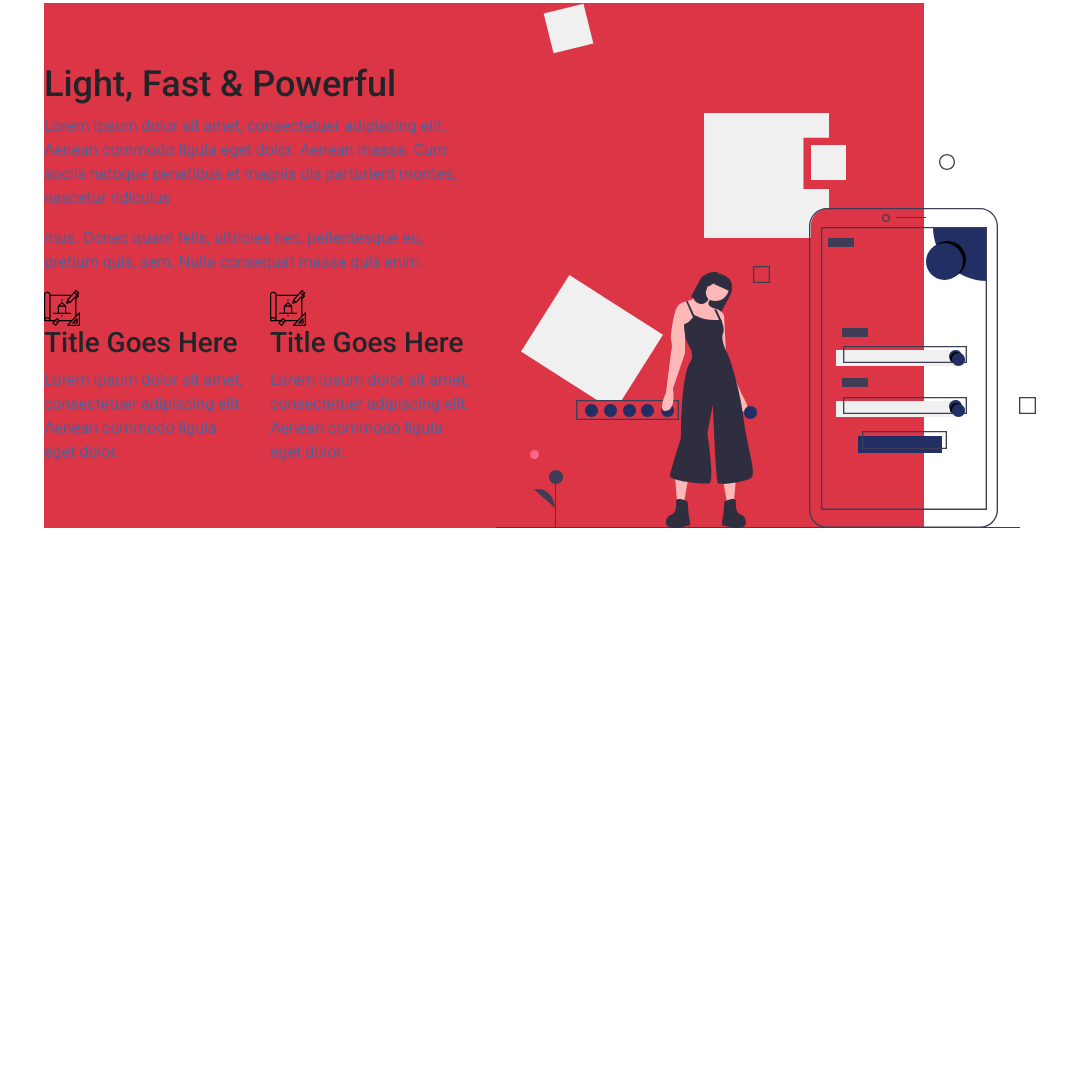
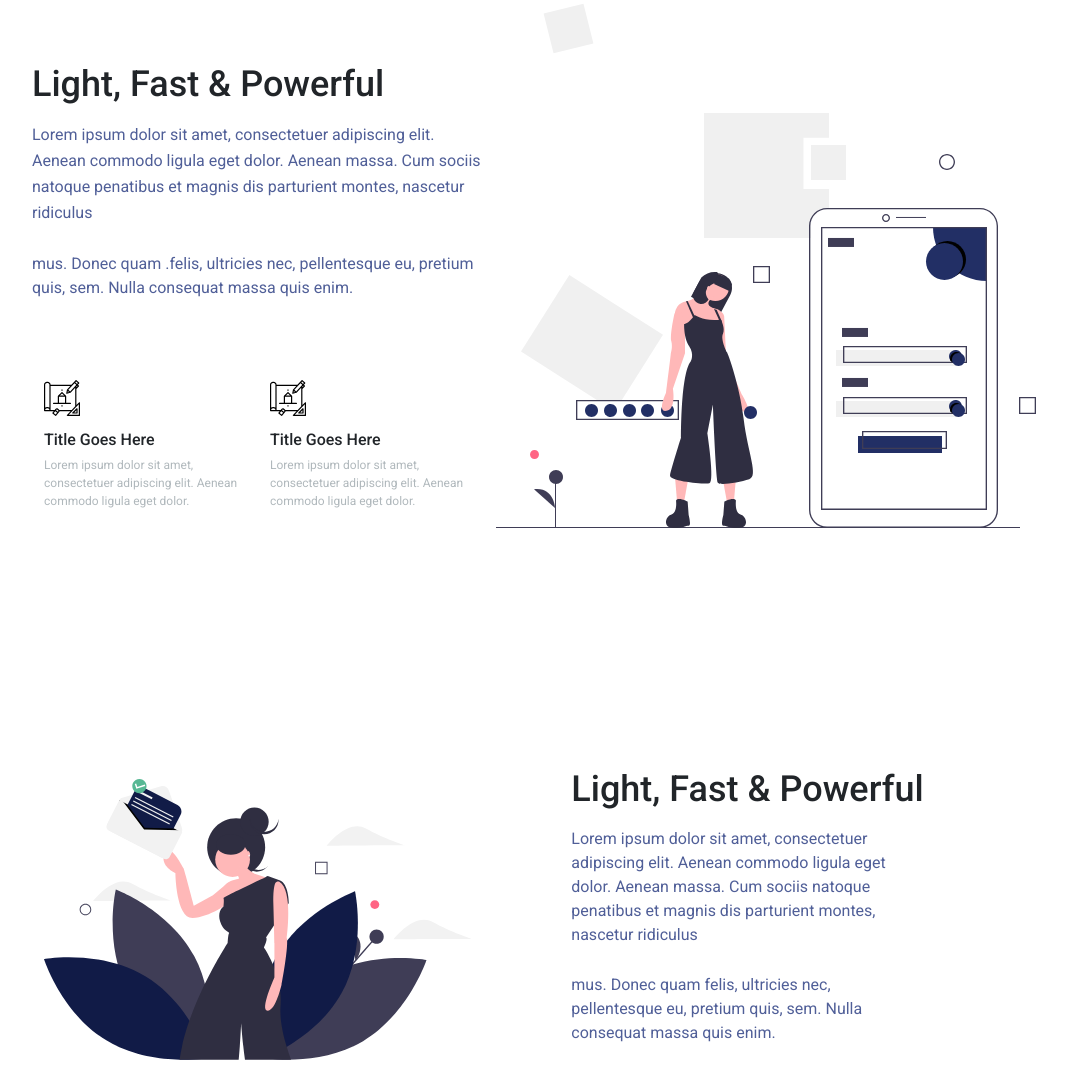
Before and after one commit to Sourabh9267/Landie_Figma_BS, a plain HTML site: page index.html in a window 1280 px wide. Shown: the part 1241-2316 px from the top of the page, without its empty margins (156-1223 px from the left). Before the commit the page ends 2009 px from the top, so only its background shows below. Drawn offline with nearby package versions, Linux system fonts and the light colour scheme.

Commit message:
Bs-Excercise 8 Updated with Pages

```diff
--- a/index.html
+++ b/index.html
@@ -102,10 +102,10 @@
 
 
 
-        <section id="details-page" class="details-sec bg-danger">
+        <section id="details-page" class="details-sec ">
 
 
-            <div class="row main">
+            <div class="row main ">
 
                 <div class="col-6">
                     <div class="row">
@@ -113,7 +113,7 @@
                             <h2>Light, Fast & Powerful</h2>
 
                             <p>Lorem ipsum dolor sit amet, consectetuer adipiscing elit. Aenean commodo ligula eget dolor. Aenean massa. Cum sociis natoque penatibus et magnis dis parturient montes, nascetur ridiculus </p>
-                            <p>mus. Donec quam felis, ultricies nec, pellentesque eu, pretium quis, sem. Nulla consequat massa quis enim.</p>
+                            <p>mus. Donec quam .felis, ultricies nec, pellentesque eu, pretium quis, sem. Nulla consequat massa quis enim.</p>
                         </div>
                     </div>
 
@@ -147,6 +147,76 @@
         </section>
 
 
+
+        <section id="page1" class="pages-sec">
+
+            <div class="row">
+
+                <div class="col-6 d-flex">
+
+                    <img src="assets/img/page_1_main.svg" alt="" class="img-fluid">
+
+                </div>
+                <div class="col-5 offset-1 content my-auto">
+
+                    <h2>Light, Fast & Powerful</h2>
+                    <p>Lorem ipsum dolor sit amet, consectetuer adipiscing elit. Aenean commodo ligula eget dolor. Aenean massa. Cum sociis natoque penatibus et magnis dis parturient montes, nascetur ridiculus </p>
+                    <p>mus. Donec quam felis, ultricies nec, pellentesque eu, pretium quis, sem. Nulla consequat massa quis enim.</p>
+
+
+                </div>
+
+            </div>
+
+
+        </section>
+
+        <section id="page2" class="pages-sec">
+
+            <div class="row">
+
+                <div class="col-6 d-flex">
+
+                    <img src="assets/img/page_2_main.svg" alt="" class="img-fluid">
+
+                </div>
+                <div class="col-5 offset-1 content my-auto">
+
+                    <h2>Light, Fast & Powerful</h2>
+                    <p>Lorem ipsum dolor sit amet, consectetuer adipiscing elit. Aenean commodo ligula eget dolor. Aenean massa. Cum sociis natoque penatibus et magnis dis parturient montes, nascetur ridiculus </p>
+                    <p>mus. Donec quam felis, ultricies nec, pellentesque eu, pretium quis, sem. Nulla consequat massa quis enim.</p>
+
+
+                </div>
+
+            </div>
+
+
+        </section>
+        <section id="page3" class="pages-sec">
+
+            <div class="row">
+
+                <div class="col-6 d-flex">
+
+                    <img src="assets/img/page_3_main.svg" alt="" class="img-fluid">
+
+                </div>
+                <div class="col-5 offset-1 content my-auto ">
+
+                    <h2>Light, Fast & Powerful</h2>
+                    <p>Lorem ipsum dolor sit amet, consectetuer adipiscing elit. Aenean commodo ligula eget dolor. Aenean massa. Cum sociis natoque penatibus et magnis dis parturient montes, nascetur ridiculus </p>
+                    <p>mus. Donec quam felis, ultricies nec, pellentesque eu, pretium quis, sem. Nulla consequat massa quis enim.</p>
+
+                    <button class="btn px-4 py-1 btn_primary">Purchase UI Kit</button>
+
+                </div>
+
+            </div>
+
+
+        </section>
+
     </div>
 
 
--- a/style.css
+++ b/style.css
@@ -161,13 +161,66 @@ font: 400 var(--t-light);
 
 .details-sec .content{
     margin-top: 60px;
+    padding: 0;
 }
 
 .details-sec .main .content h2{
     font-size: 36px;
+    margin-bottom: 16px;
 
 }
 
 .details-sec .main .content p{
     font-size: 16px;
 }
+
+.details-sec .main .content p:nth-child(2){
+    line-height: 26px;
+    margin-bottom: 26px;
+}
+
+.details-sec .main .content p:nth-child(3){
+    margin-bottom: 80px;
+
+}
+
+.details-sec .main .box img{
+margin-bottom: 14px;
+}
+
+.details-sec .main .box h3{
+font-size: 16px;
+font-weight: 500;
+margin-bottom: 6px;
+}
+
+.details-sec .main .box p{
+font-size: 12px;
+font-weight: 400;
+color: var(--grey);
+}
+
+
+
+/*Pages Sections*/
+
+.pages-sec{
+margin-bottom: 214px;
+}
+
+.pages-sec .content h2{
+    font-size: 36px;
+    font-weight: 500;
+    margin-bottom: 16px;
+}
+
+.pages-sec .content p{
+    font-size: 16px;
+    font-weight: 400;
+    margin-bottom: 26px;
+}
+
+#page3 p:nth-child(3)
+{
+    margin-bottom: 40px;
+}
```
